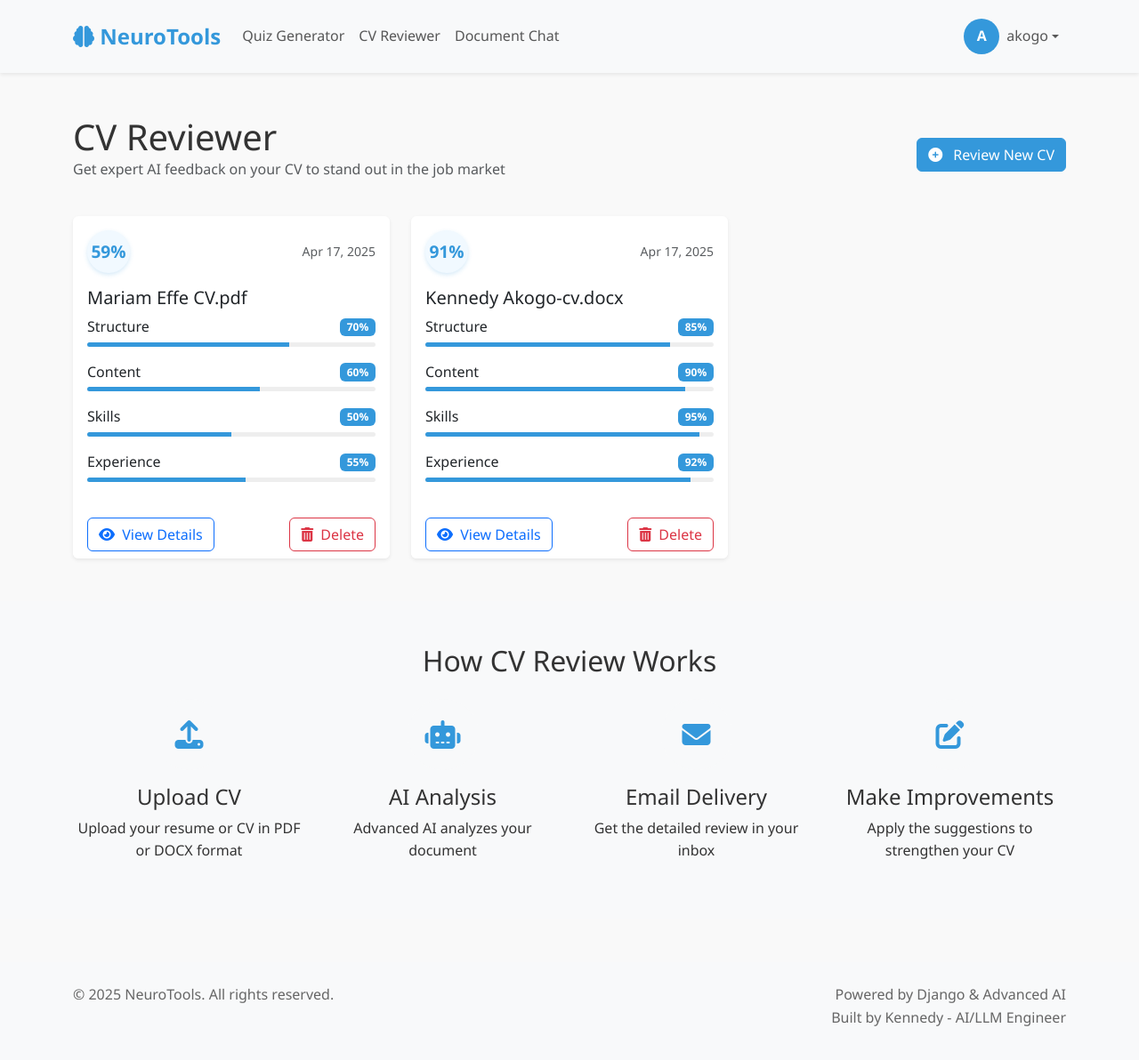
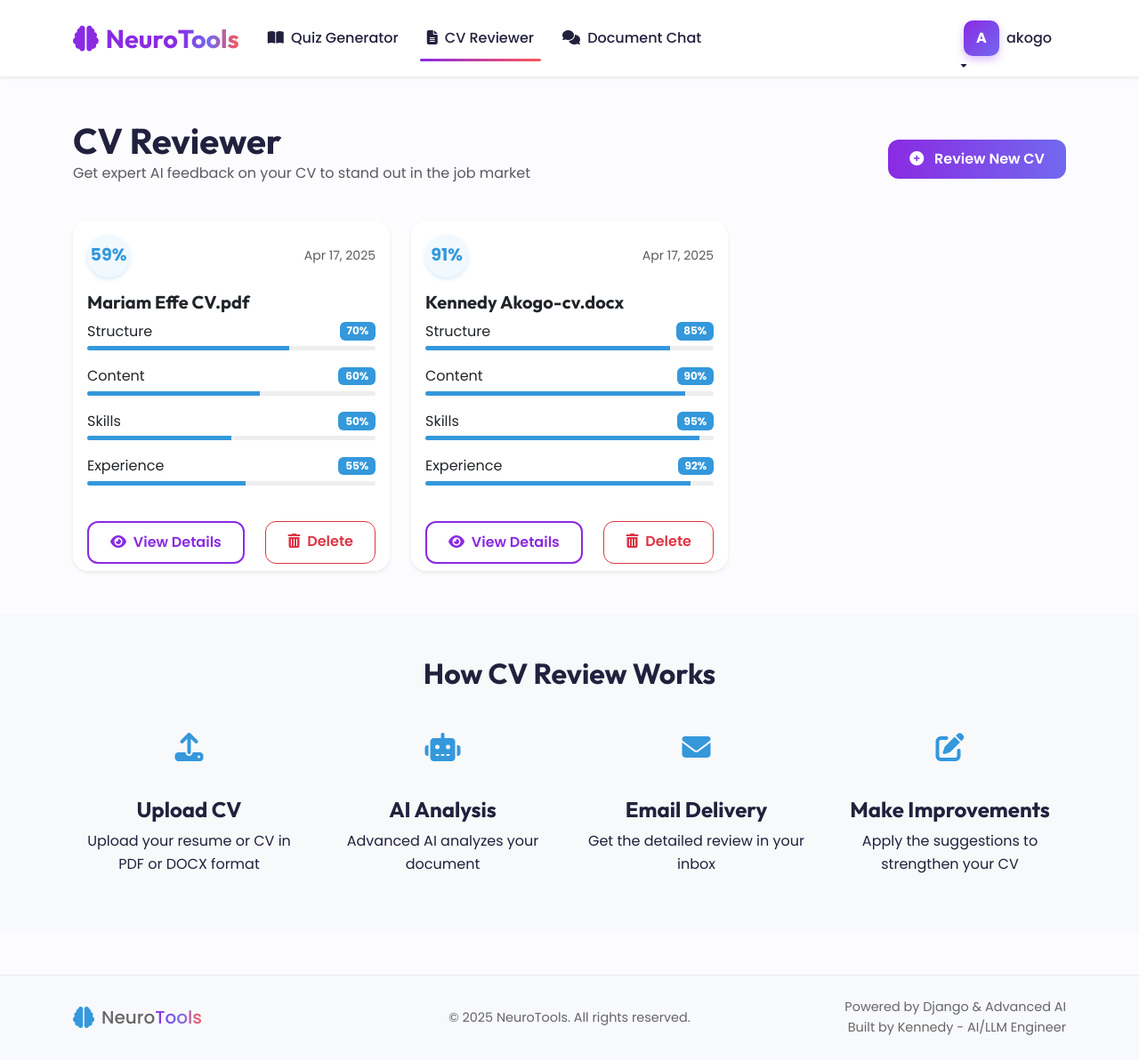
Before and after one commit to kennedy-ak/ai_tools_platform, a Django app: page /cv_reviewer/ in a window 1280 px wide. Shown: the whole page at 89% size. Before the commit the page ends 1154 px from the top, so only its background shows below. Run offline with Django 5.2, Linux system fonts and the light colour scheme; a user stored in the database is signed in; data comes from the database, SQL or seed files in the repository; parts of the project's set-up code (start-up, migrations or seed data) failed here and were passed over; some libraries are stand-ins or nearby versions.

Commit message:
Update base.html

```diff
--- a/templates/base.html
+++ b/templates/base.html
@@ -4,60 +4,199 @@
 <head>
     <meta charset="UTF-8">
     <meta name="viewport" content="width=device-width, initial-scale=1.0">
-    <title>{% block title %}AI Tools Platform{% endblock %}</title>
+    <title>{% block title %}NeuroTools - Student AI Platform{% endblock %}</title>
     <!-- Bootstrap CSS -->
     <link href="https://cdn.jsdelivr.net/npm/bootstrap@5.3.0-alpha1/dist/css/bootstrap.min.css" rel="stylesheet">
     <!-- Font Awesome -->
     <link rel="stylesheet" href="https://cdnjs.cloudflare.com/ajax/libs/font-awesome/6.1.1/css/all.min.css">
+    <!-- Google Fonts -->
+    <link rel="preconnect" href="https://fonts.googleapis.com">
+    <link rel="preconnect" href="https://fonts.gstatic.com" crossorigin>
+    <link href="https://fonts.googleapis.com/css2?family=Outfit:wght@400;500;600;700&family=Poppins:wght@300;400;500;600;700&display=swap" rel="stylesheet">
     <!-- Custom CSS -->
     <link rel="stylesheet" href="{% static 'css/main.css' %}">
     {% block extra_css %}{% endblock %}
     <style>
-        .tool-card {
-            transition: transform 0.3s;
-            border-radius: 10px;
-            overflow: hidden;
-            height: 100%;
-            box-shadow: 0 4px 6px rgba(0, 0, 0, 0.1);
+        :root {
+            --primary: #8A2BE2;
+            --primary-light: #A45EE5;
+            --secondary: #FF5757;
+            --accent: #00D9C0;
+            --accent-dark: #00B0A0;
+            --dark: #21213E;
+            --light: #F8F9FC;
+            --success: #53DD6C;
+            --warning: #FFC53D;
         }
-        .tool-card:hover {
-            transform: translateY(-5px);
+
+        body {
+            font-family: 'Poppins', sans-serif;
+            background-color: #FCFCFF;
+            color: var(--dark);
         }
-        .tool-icon {
-            font-size: 3rem;
-            margin-bottom: 1rem;
-            color: #3498db;
+
+        h1, h2, h3, h4, h5, h6, .navbar-brand {
+            font-family: 'Outfit', sans-serif;
+            font-weight: 700;
         }
+
+        .text-gradient {
+            background: linear-gradient(90deg, var(--primary) 0%, #7269EF 50%, var(--secondary) 100%);
+            -webkit-background-clip: text;
+            background-clip: text;
+            -webkit-text-fill-color: transparent;
+        }
+
+        .btn {
+            border-radius: 12px;
+            padding: 10px 24px;
+            font-weight: 600;
+            transition: all 0.3s ease;
+        }
+
+        .btn-primary {
+            background: linear-gradient(90deg, var(--primary) 0%, #7269EF 100%);
+            border: none;
+        }
+
+        .btn-primary:hover {
+            background: linear-gradient(90deg, #7025BE 0%, #615AD7 100%);
+            transform: translateY(-3px);
+            box-shadow: 0 10px 20px rgba(138, 43, 226, 0.2);
+        }
+
+        .btn-secondary {
+            background: var(--secondary);
+            border: none;
+        }
+
+        .btn-secondary:hover {
+            background: #FF3E3E;
+            transform: translateY(-3px);
+            box-shadow: 0 10px 20px rgba(255, 87, 87, 0.2);
+        }
+
+        .btn-outline-primary {
+            color: var(--primary);
+            border: 2px solid var(--primary);
+            background: transparent;
+        }
+
+        .btn-outline-primary:hover {
+            background: var(--primary);
+            color: white;
+            transform: translateY(-3px);
+        }
+
+        .navbar {
+            padding: 15px 0;
+            background-color: rgba(255, 255, 255, 0.95) !important;
+            backdrop-filter: blur(10px);
+        }
+
         .navbar-brand {
-            font-weight: bold;
-            font-size: 1.5rem;
+            font-size: 1.8rem;
+            font-weight: 700;
+            color: var(--primary) !important;
         }
-        .feature-icon {
-            background-color: #f8f9fa;
-            color: #3498db;
-            padding: 1rem;
-            border-radius: 50%;
-            font-size: 2rem;
-            margin-bottom: 1rem;
+
+        .nav-link {
+            font-weight: 500;
+            margin: 0 8px;
+            position: relative;
+            color: var(--dark) !important;
         }
+
+        .nav-link::after {
+            content: "";
+            position: absolute;
+            width: 0;
+            height: 3px;
+            bottom: -5px;
+            left: 0;
+            background: linear-gradient(90deg, var(--primary) 0%, var(--secondary) 100%);
+            transition: width 0.3s ease;
+            border-radius: 3px;
+        }
+
+        .nav-link:hover::after {
+            width: 100%;
+        }
+
+        .nav-link.active::after {
+            width: 100%;
+        }
+
         .profile-nav {
-            border-radius: 50%;
             width: 40px;
             height: 40px;
-            background-color: #3498db;
+            background: linear-gradient(135deg, var(--primary) 0%, #7269EF 100%);
             color: white;
+            border-radius: 10px;
             display: flex;
             align-items: center;
             justify-content: center;
             font-weight: bold;
+            box-shadow: 0 4px 10px rgba(138, 43, 226, 0.3);
+        }
+
+        .card {
+            border: none;
+            border-radius: 18px;
+            transition: all 0.3s ease;
+            overflow: hidden;
+            box-shadow: 0 8px 30px rgba(0, 0, 0, 0.06);
+        }
+
+        .card:hover {
+            transform: translateY(-8px);
+            box-shadow: 0 15px 35px rgba(0, 0, 0, 0.1);
+        }
+
+        .alert {
+            border-radius: 12px;
+            border: none;
+            box-shadow: 0 4px 15px rgba(0, 0, 0, 0.05);
+        }
+
+        footer {
+            background-color: var(--light);
+            border-top: 1px solid rgba(0, 0, 0, 0.05);
+            font-size: 0.9rem;
+        }
+
+        .dropdown-menu {
+            border: none;
+            border-radius: 15px;
+            box-shadow: 0 10px 30px rgba(0, 0, 0, 0.1);
+            padding: 10px;
+        }
+
+        .dropdown-item {
+            border-radius: 8px;
+            padding: 8px 15px;
+            margin: 5px 0;
+            transition: all 0.2s ease;
+        }
+
+        .dropdown-item:hover {
+            background-color: rgba(138, 43, 226, 0.08);
+        }
+
+        ::selection {
+            background-color: var(--primary-light);
+            color: white;
         }
     </style>
 </head>
 <body>
-    <nav class="navbar navbar-expand-lg navbar-light bg-light shadow-sm">
+    <nav class="navbar navbar-expand-lg navbar-light shadow-sm sticky-top">
         <div class="container">
-            <a class="navbar-brand" href="{% url 'landing' %}">
-                <i class="fas fa-brain text-primary"></i> NeuroTools
+            <a class="navbar-brand d-flex align-items-center" href="{% url 'landing' %}">
+                <span class="me-2">
+                    <i class="fas fa-brain"></i>
+                </span>
+                Neuro<span class="text-gradient">Tools</span>
             </a>
             <button class="navbar-toggler" type="button" data-bs-toggle="collapse" data-bs-target="#navbarNav">
                 <span class="navbar-toggler-icon"></span>
@@ -65,13 +204,22 @@
             <div class="collapse navbar-collapse" id="navbarNav">
                 <ul class="navbar-nav me-auto">
                     <li class="nav-item">
-                        <a class="nav-link" href="{% url 'quiz_generator:index' %}">Quiz Generator</a>
+                        <a class="nav-link {% if 'quiz_generator' in request.path %}active{% endif %}"
+                           href="{% url 'quiz_generator:index' %}">
+                           <i class="fas fa-book-open me-1"></i> Quiz Generator
+                        </a>
                     </li>
                     <li class="nav-item">
-                        <a class="nav-link" href="{% url 'cv_reviewer:index' %}">CV Reviewer</a>
+                        <a class="nav-link {% if 'cv_reviewer' in request.path %}active{% endif %}"
+                           href="{% url 'cv_reviewer:index' %}">
+                           <i class="fas fa-file-alt me-1"></i> CV Reviewer
+                        </a>
                     </li>
                     <li class="nav-item">
-                        <a class="nav-link" href="{% url 'document_chat:index' %}">Document Chat</a>
+                        <a class="nav-link {% if 'document_chat' in request.path %}active{% endif %}"
+                           href="{% url 'document_chat:index' %}">
+                           <i class="fas fa-comments me-1"></i> Document Chat
+                        </a>
                     </li>
                 </ul>
                 <ul class="navbar-nav">
@@ -80,20 +228,28 @@
                         <a class="nav-link dropdown-toggle d-flex align-items-center" href="#" id="navbarDropdown" role="button"
                             data-bs-toggle="dropdown" aria-expanded="false">
                             <div class="profile-nav me-2">{{ user.username.0|upper }}</div>
-                            {{ user.username }}
+                            <span>{{ user.username }}</span>
                         </a>
                         <ul class="dropdown-menu dropdown-menu-end" aria-labelledby="navbarDropdown">
-                            <li><a class="dropdown-item" href="{% url 'accounts:profile' %}">Profile</a></li>
+                            <li><a class="dropdown-item" href="{% url 'accounts:profile' %}">
+                                <i class="fas fa-user me-2"></i> Profile
+                            </a></li>
                             <li><hr class="dropdown-divider"></li>
-                            <li><a class="dropdown-item" href="{% url 'accounts:logout' %}">Logout</a></li>
+                            <li><a class="dropdown-item" href="{% url 'accounts:logout' %}">
+                                <i class="fas fa-sign-out-alt me-2"></i> Logout
+                            </a></li>
                         </ul>
                     </li>
                     {% else %}
-                    <li class="nav-item">
-                        <a class="nav-link" href="{% url 'accounts:login' %}">Login</a>
+                    <li class="nav-item me-2">
+                        <a class="btn btn-outline-primary" href="{% url 'accounts:login' %}">
+                            <i class="fas fa-sign-in-alt me-1"></i> Login
+                        </a>
                     </li>
                     <li class="nav-item">
-                        <a class="btn btn-primary" href="{% url 'accounts:register' %}">Sign Up</a>
+                        <a class="btn btn-primary" href="{% url 'accounts:register' %}">
+                            <i class="fas fa-user-plus me-1"></i> Sign Up
+                        </a>
                     </li>
                     {% endif %}
                 </ul>
@@ -103,7 +259,7 @@
 
     <main>
         {% if messages %}
-        <div class="container mt-3">
+        <div class="container mt-4">
             {% for message in messages %}
             <div class="alert alert-{{ message.tags }} alert-dismissible fade show" role="alert">
                 {{ message }}
@@ -116,15 +272,21 @@
         {% block content %}{% endblock %}
     </main>
 
-    <footer class="bg-light py-4 mt-5">
+    <footer class="py-4 mt-5">
         <div class="container">
-            <div class="row">
-                <div class="col-md-6">
+            <div class="row align-items-center">
+                <div class="col-md-4">
+                    <div class="d-flex align-items-center mb-3 mb-md-0">
+                        <i class="fas fa-brain text-primary me-2 fs-4"></i>
+                        <span class="h5 mb-0">Neuro<span class="text-gradient">Tools</span></span>
+                    </div>
+                </div>
+                <div class="col-md-4 text-center">
                     <p class="mb-0">&copy; 2025 NeuroTools. All rights reserved.</p>
                 </div>
-                <div class="col-md-6 text-md-end">
-                    <p class="mb-0">Powered by Django & Advanced AI</p>
-                    <p class="mb-0"> Built by Kennedy - AI/LLM Engineer </p>
+                <div class="col-md-4 text-md-end">
+                    <div class="mb-0">Powered by Django & Advanced AI</div>
+                    <div class="mb-0 text-primary-light"> Built by Kennedy - AI/LLM Engineer </div>
                 </div>
             </div>
         </div>
```
